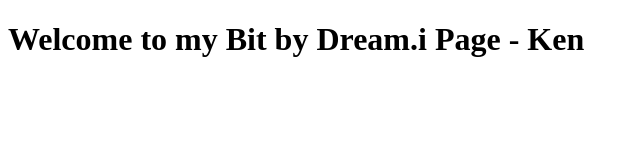
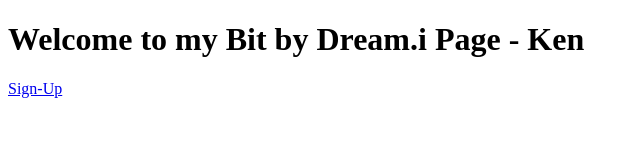
Before and after one commit to Kenny1995/Dreami, a website: page UI/index.html in a window 1280 px wide. Shown: the full height of the page, 0-640 px from the left. Drawn offline with Linux system fonts and the light colour scheme.

Commit message:
Updated page for sigup

```diff
--- a/UI/index.html
+++ b/UI/index.html
@@ -10,6 +10,7 @@
 
 <body>
     <h1>Welcome to my Bit by Dream.i Page - Ken</h1>
+    <a href="./signup.html">Sign-Up</a>
 </body>
 
 </html>
```
